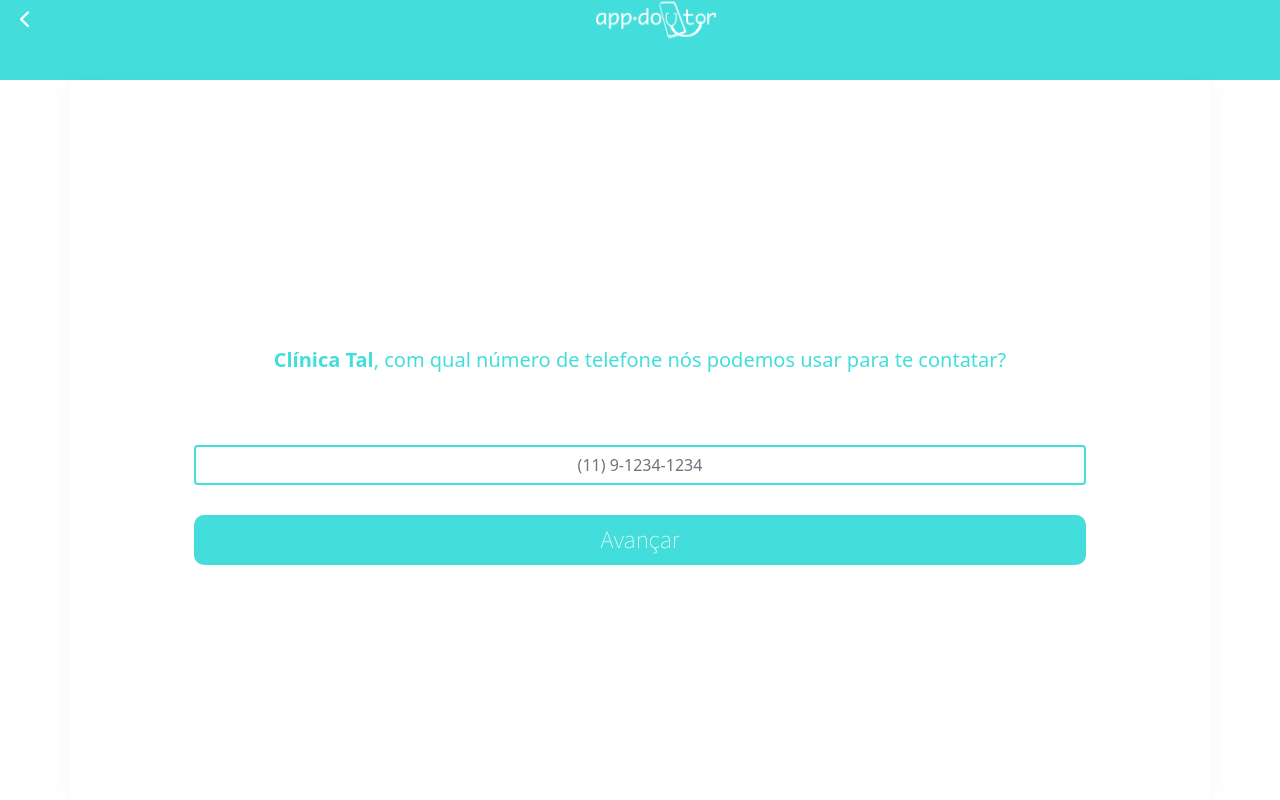
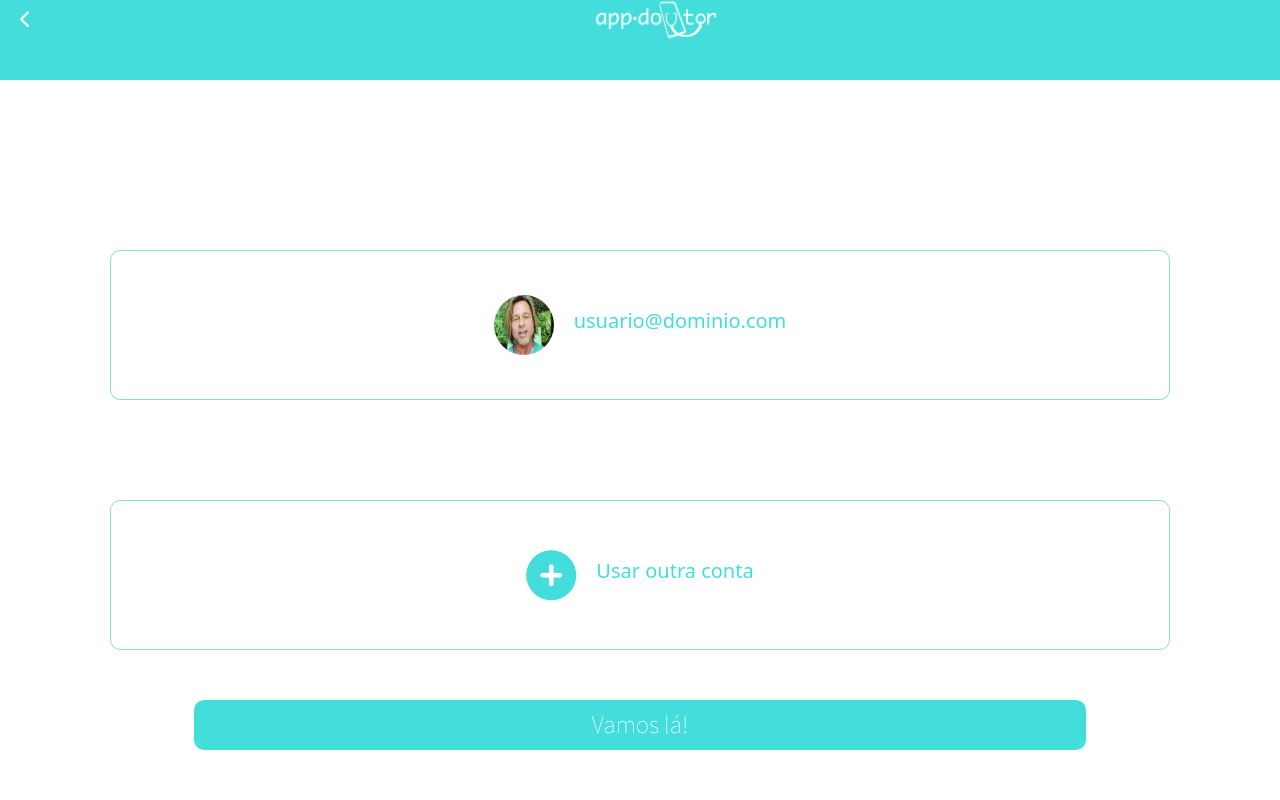
Before and after one commit to appdoutoroficial/appdoutor-clinica, a PHP site: page /pages/contato/index.php in a window 1280 px wide. Run offline with PHP 8.4, Linux system fonts and the light colour scheme; some libraries are stand-ins or nearby versions.

Commit message:
Ajustes 22/02
Ajustes no texto e conferencia dos campos tel, cpf, etc...

```diff
--- a/assets/scss/style.scss
+++ b/assets/scss/style.scss
@@ -10,15 +10,14 @@
 }
 
 .container {
+    flex: 1;
     display: flex;
-    position: relative;
-    width: 80%;
-    height: 550px;
-    margin: auto;
-    background: #fff;
-    z-index: 99999;
-    box-shadow: 0px 0px 20px rgba(0, 0, 0, 0.04);
-    overflow: hidden;
+    justify-content: center;
+    align-items: center;
+    flex-direction: column;
+    height: calc( 100% - 100px);
+    overflow-y: scroll;
+    padding: 50px 2.5%;
 }
 
 .conteudo:after {
@@ -51,6 +50,7 @@
 .login {
     display: flex;
     margin: auto;
+    height: 150px;
     justify-content: center;
     align-items: center;
 }
@@ -241,11 +241,12 @@
 .login {
     margin: 50px auto;
     background: #fff;
-    border: 1px solid #e1e1e1;
-    width: 330px;
+    border: 1px solid #87DDDD;
+    width: 95%;
     display: flex;
     padding: 5px 30px;
-    align-items: center
+    align-items: center;
+    border-radius: 10px;
 }
 
 .login h5 {
@@ -293,7 +294,6 @@
     outline: none;
 }
 
-
 label {
     color: #999;
     font-size: 18px;
@@ -307,14 +307,12 @@
     -webkit-transition: 0.2s ease all;
 }
 
-
 input:focus~label,
 input:valid~label {
     top: -20px;
     font-size: 14px;
     color: #999;
 }
-
 
 .bar {
     position: relative;
@@ -343,7 +341,6 @@
     right: 50%;
 }
 
-
 .light {
     position: absolute;
     height: 60%;
@@ -357,14 +354,17 @@
 /*--------------------
  Custom Srollbar
  --------------------*/
+
 .mCSB_scrollTools {
     margin: 1px -3px 1px 0;
     opacity: 0;
 }
-  .mCSB_inside > .mCSB_container {
+
+.mCSB_inside>.mCSB_container {
     margin-right: 0px;
     padding: 0 10px;
 }
+
 .mCSB_scrollTools .mCSB_dragger .mCSB_dragger_bar {
     display: none !important;
     background-color: rgba(0, 0, 0, 0.5) !important;
@@ -389,3 +389,7 @@
 .txt-end {
     color: #43DEDB;
 }
+
+.card-txt-1 {
+    margin: 350px 0 40px;
+}
--- a/pages/contato/index.php
+++ b/pages/contato/index.php
@@ -3,12 +3,17 @@
 <div class="container">
 <div class="card-txt">
     <div class="card-body">
-        <p class="txt-instru"><b>Clínica Tal</b>, com qual número de telefone nós podemos usar para te contatar?</p>
+        <p class="txt-login"> <b>Selecione sua conta</b></p>
     </div>
 </div>
-<div class="campo-cad">
-    <input class="form-control cad-2" type="text" data-mask="(00) 0-0000-0000" placeholder="(11) 9-1234-1234" id="telefone" name="telefone">
+<div class="login">
+<img src="../../assets/images/selfie.png" class="login-ft" alt="">
+<h5 class="txt-log"><a href="#">usuario@dominio.com</a></h5>
 </div>
-<button class="btn-avancar">Avançar</button>
+<div class="login">
+<i class="fa-solid fa-circle-plus plus"></i>
+<h5 class="txt-log"><a href="#">Usar outra conta</a></h5>
+</div>
+<button class="btn-avancar">Vamos lá!</button>
 </div>
 <?php footer(); ?>
--- a/pages/endereco/index.php
+++ b/pages/endereco/index.php
@@ -1,9 +1,9 @@
 <?php include("../inc/client.php");
 cabecalho(); ?>
 <div class="container">
-    <div class="card-txt">
+    <div class="card-txt-1">
         <div class="card-body">
-            <p class="txt-instru"><b>Fulano</b>, agora precisamos saber o seu endereço.</p>
+            <p class="txt-instru"><b>Clinica Tal</b>, agora precisamos saber o seu endereço.</p>
         </div>
     </div>
     <form action="" class="">
--- a/pages/revisa/index.php
+++ b/pages/revisa/index.php
@@ -6,11 +6,11 @@
             <p class="txt-instru"><b>Fulano</b>, vamos revisar as informações enviadas.</p>
         </div>
     </div>
-    <div class="card-revisa">
+  <!--  <div class="card-revisa">
         <div class="card-body">
             <img src="../../assets/images/selfie.png" class="ft-cad" alt="">
         </div>
-    </div>
+    </div>-->
 
     <div class="">
         <form>
```
Also changed, not shown: assets/css/style.css, 1 other file. Lines whose indentation alone changed are shown as unchanged.
